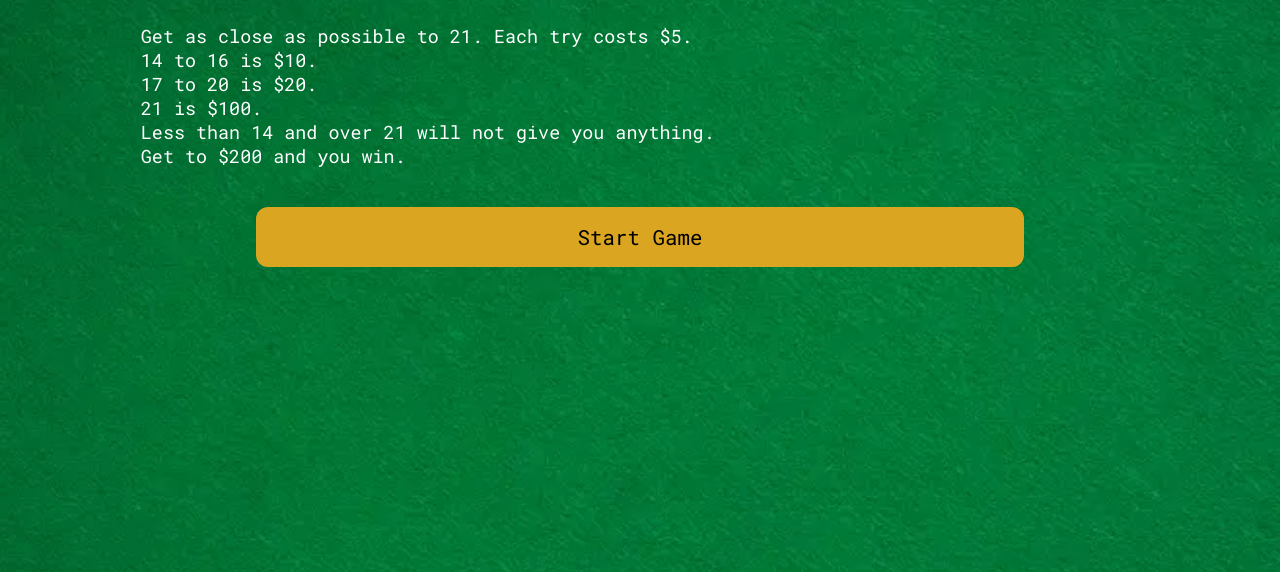
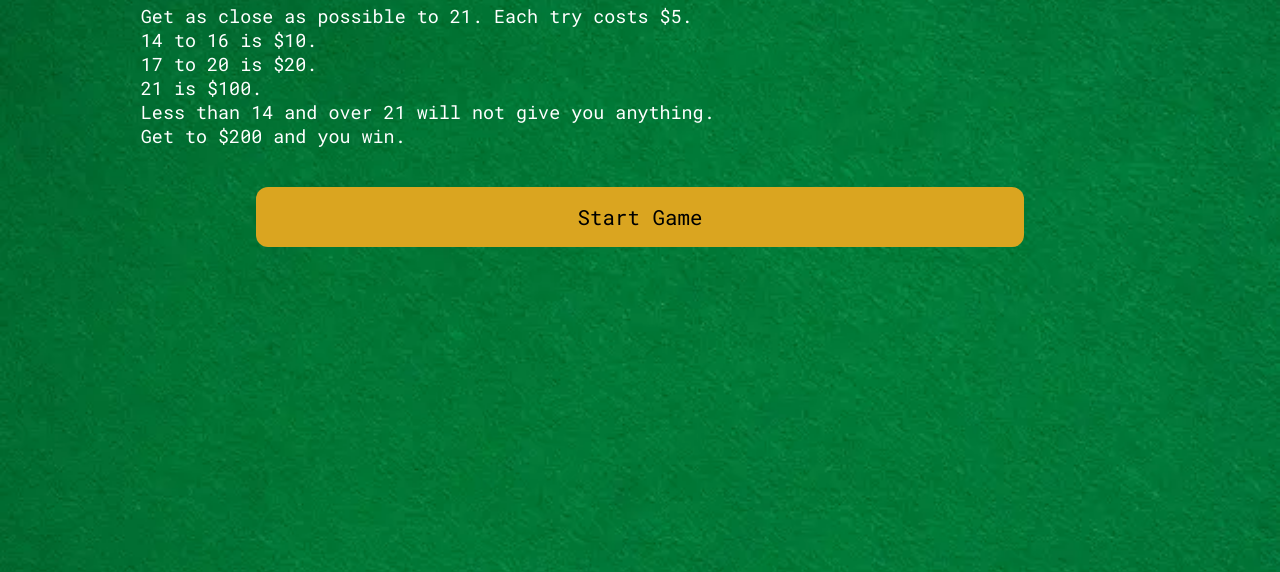
Before and after one commit to VicktorS98/Blackjack, a plain HTML site: page index.html in a window 1280 px wide. Shown: the part 228-800 px from the top of the page. Drawn offline with Linux system fonts and the light colour scheme.

Commit message:
Update style.css

```diff
--- a/style.css
+++ b/style.css
@@ -25,7 +25,7 @@ button, input {
   width: 60%;
   margin-inline: auto;
   position: relative;
-  top: 150px;
+  top: 130px;
   padding-inline: 2rem;
   display: flex;
   flex-direction: column;
```
